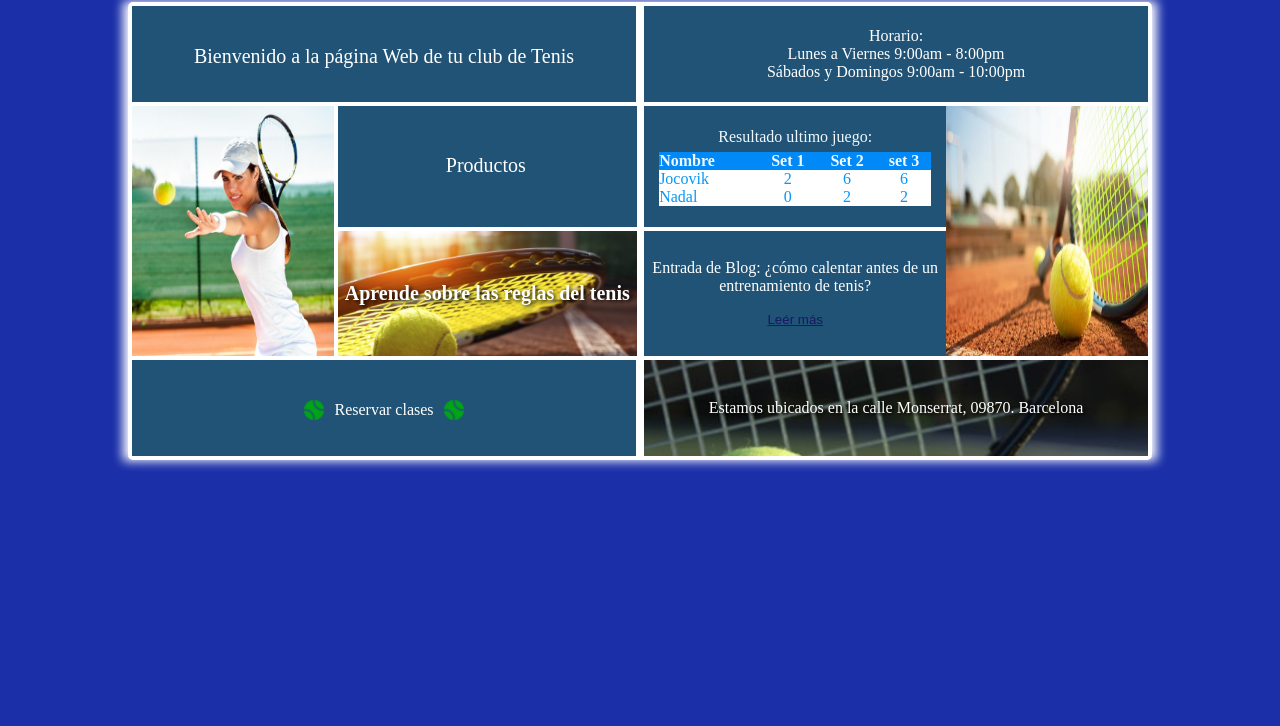
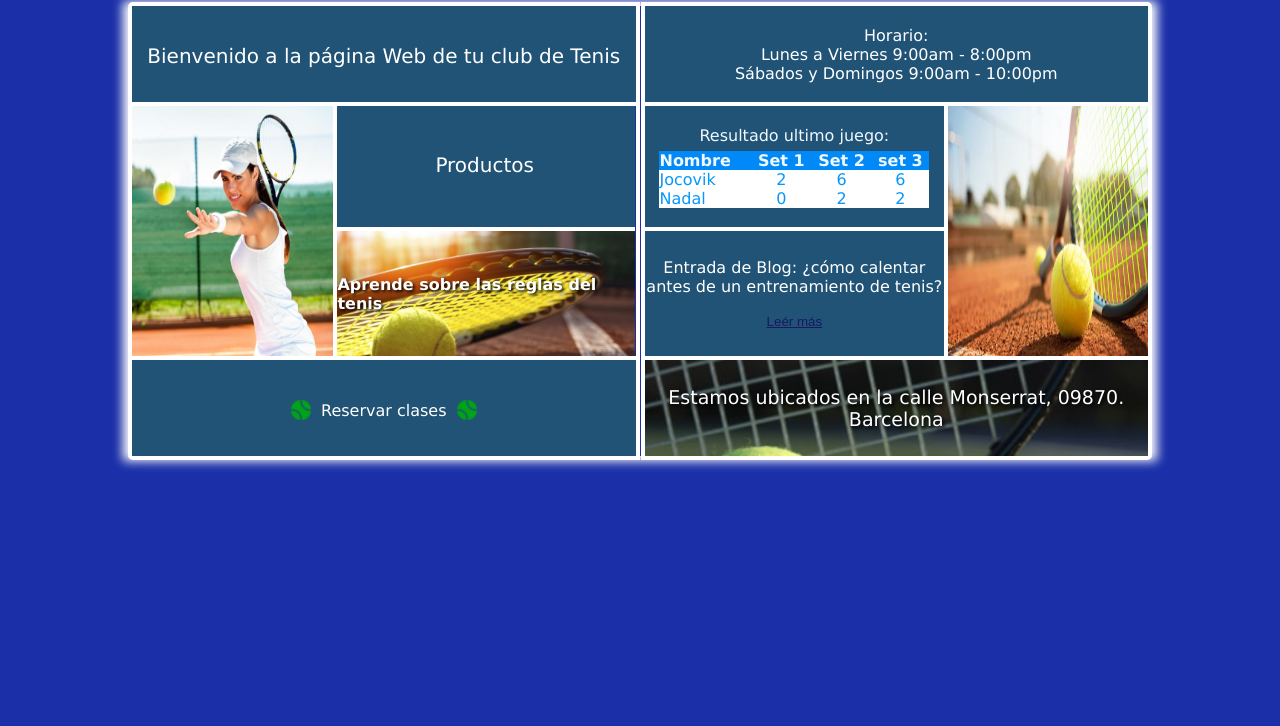
Before and after one commit to escorcia05/pruebaNext, a plain HTML site: page index.html in a window 1280 px wide. Shown: the part 74-800 px from the top of the page. Drawn offline with Linux system fonts and the light colour scheme.

Commit message:
niño revisa

```diff
--- a/index.html
+++ b/index.html
@@ -4,6 +4,9 @@
     <meta charset="UTF-8" />
     <meta http-equiv="X-UA-Compatible" content="IE=edge" />
     <meta name="viewport" content="width=device-width, initial-scale=1.0" />
+    <link rel="preconnect" href="https://fonts.googleapis.com">
+    <link rel="preconnect" href="https://fonts.gstatic.com" crossorigin>
+    <link href="https://fonts.googleapis.com/css2?family=Righteous&display=swap" rel="stylesheet">
     <title>Cancha de tenis Aldair</title>
     <link rel="stylesheet" href="style.css" />
     <link rel="stylesheet" type="text/css" href="font.css" />
@@ -106,8 +109,8 @@
             <img src="assets/tenis2.png" width="100%" alt="">
             <div class="info">
               <div class="tituloInfo">
-                <span>Clases</span><br>
-                <span>Privadas</span>
+                <h3>Clases</h3>
+                <h3>Privadas</h3>
               </div>
             </div>
           </div>
--- a/style.css
+++ b/style.css
@@ -2,9 +2,11 @@
   padding: 0;
   margin: 0;
 
+
 }
  body{
   background: #1a2fa8;
+  font-family: Verdana, Geneva, Tahoma, sans-serif;
 }
 
 .tenis{
@@ -20,7 +22,8 @@
 .title{
  height: 40px;
  width: 90%;
- color: white
+ color: white;
+ font-family: 'Righteous', cursive;
 }
 
 .container{
@@ -34,15 +37,15 @@
   align-items: center;
   justify-content: center;
   margin:auto;
+
 }
 
 .sectionIzq{
-  background: #EEF3D2;
   width: 50%;
   height: 450px;
   box-sizing: content-box;
   border: 4px solid white;
-  margin-right: 1 px;
+  margin-right:  .5px;
   border-top-left-radius: 5px;
   border-bottom-left-radius: 5px;
 }
@@ -84,7 +87,7 @@
 
 .productos{
   background: #205375;
-  width: 99%;
+  width: 98.5%;
   height: 48.5%;
   border-bottom: 4px solid white;
   border-left: 4px white solid;
@@ -110,7 +113,7 @@
 
 .aprende{
   background-image: url("assets/tenis.jpg");
-  width: 100%;
+  width: 99.5%;
   height: 100%;
   background-size: cover;
   border-left: 4px white solid;
@@ -122,7 +125,6 @@
 
 .textoaprende{
   color: white;
-  font-size: 20px;
   font-weight: bold;
   text-shadow: black 0.1em 0.1em 0.2em;
 }
@@ -151,6 +153,7 @@
   width: 20px;
   height: 20px;
   margin: 10px;
+
 }
 
 .sectionDer{
@@ -161,7 +164,7 @@
   border: 4px solid white;
   border-top-right-radius: 5px;
   border-bottom-right-radius: 5px;
-  margin-left: o.5px;
+  margin-left: .5px;
 }
 
 .horario{
@@ -260,6 +263,7 @@ margin: auto;
   background-size: cover;
   border-top: 4px solid white;
   text-shadow: black 0.1em 0.1em 0.2em;
+  font-size: 19px;
 }
 
 .imagen{
@@ -276,6 +280,7 @@ margin: auto;
   height: 100%;
   overflow: hidden;
   position: relative;
+  border-left: 4px white solid;
 }
 
 img{
@@ -300,7 +305,6 @@ img{
 .entrada:hover{
   background: #dfe3e6;
   background-image: url(assets/roger.jpg);
-  /* background: #dfe3e6; */
   background-size: cover;
   /* transition: all 5s; */
 }
@@ -312,7 +316,6 @@ img{
   color: #ffff;
   text-align: center;
   margin-bottom: 15px;
-  /* background-color: yellow; */
 }
 
   button{
@@ -327,10 +330,11 @@ text-decoration: underline;
 }
 
 .product:hover{
-color: #000;
 background-size: cover;
 background-image: url(assets/tenis6.jpg);
 height: 100%;
+color: #000;
+transition: all .4s;
 }
 
 .img2:hover img{
@@ -369,6 +373,8 @@ align-items: center;
 }
 
 .tituloInfo{
+  display: flex;
+  flex-direction: column;
   position: relative;
   left: 100%;
   transition: all .3s;
@@ -452,3 +458,19 @@ transition: all .3s;
   transition: all .3s;
   animation-delay: .3s;
 }
+
+.reserva:hover .raqueta{
+animation: bounce1 .5s alternate infinite ease-in;
+}
+
+
+
+@keyframes bounce1{
+  0%{
+     transform: translateY(-180%)
+  }
+
+  100%{
+    transform: translateY(0%)
+  }
+}
```
